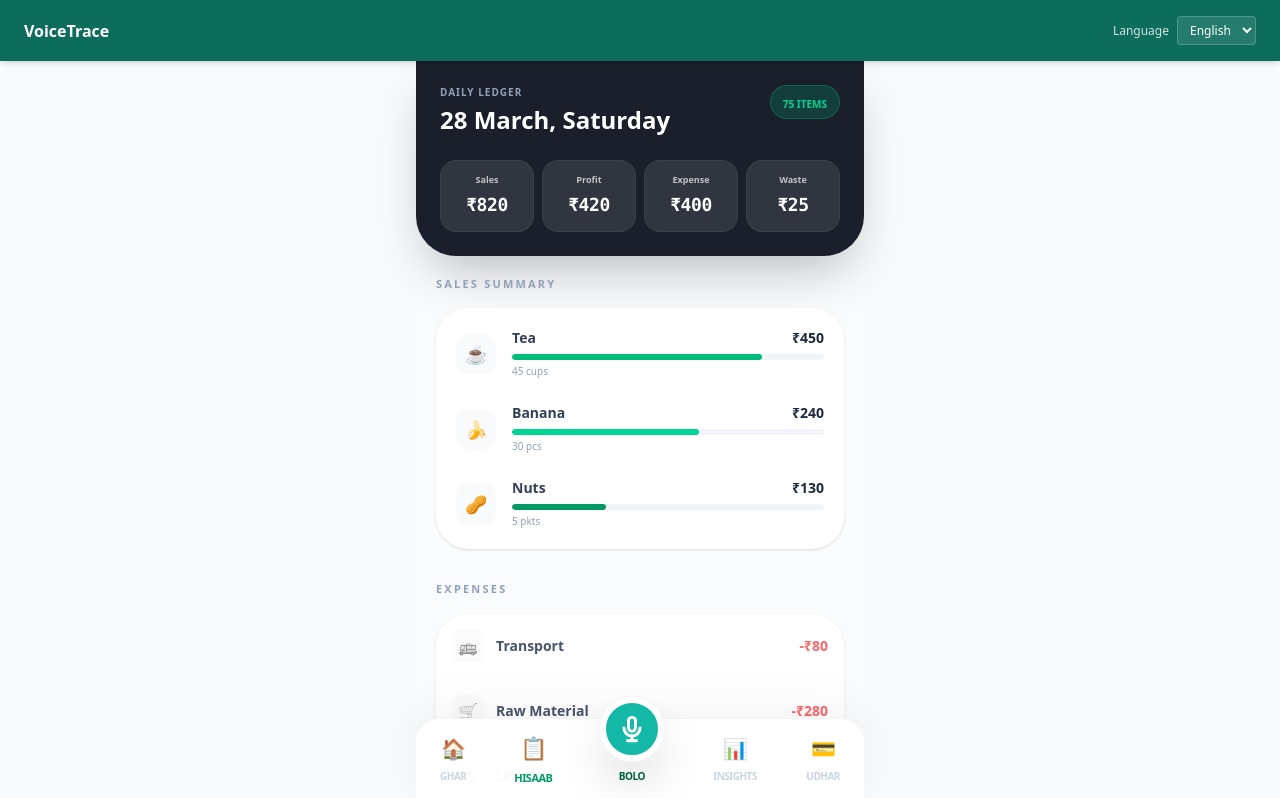
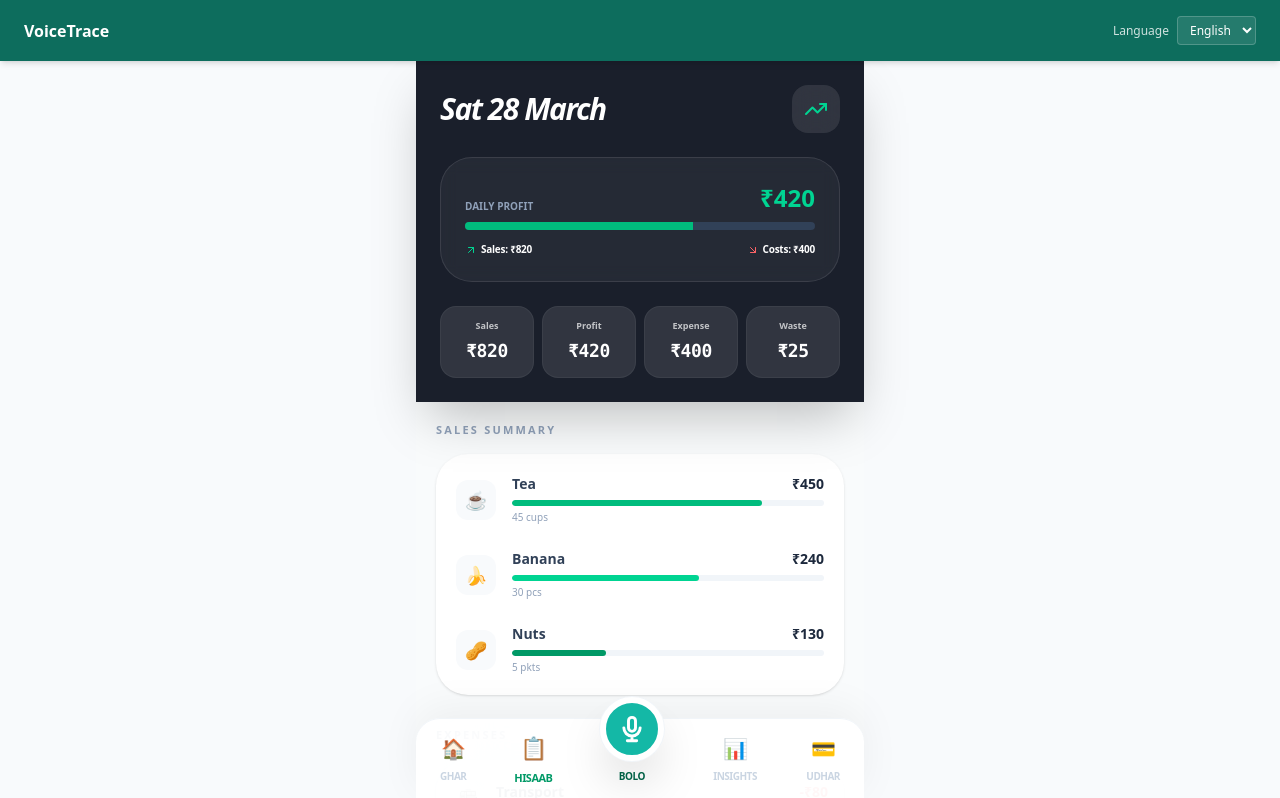
Before and after one commit to ayushhh101/voicetrace-frontend, a React (Vite) app: page /ledger in a window 1280 px wide. Shown: the top 798 px of the page. Built offline with nearby package versions, Linux system fonts and the light colour scheme.

Commit message:
fix ledger page

```diff
--- a/package.json
+++ b/package.json
@@ -12,8 +12,10 @@
   "dependencies": {
     "@tailwindcss/vite": "^4.2.2",
     "axios": "^1.14.0",
+    "framer-motion": "^12.38.0",
     "i18next": "^26.0.1",
     "i18next-browser-languagedetector": "^8.2.1",
+    "lucide-react": "^1.7.0",
     "ngrok": "^5.0.0-beta.2",
     "react": "^19.2.0",
     "react-dom": "^19.2.0",
--- a/src/pages/Ledger.jsx
+++ b/src/pages/Ledger.jsx
@@ -1,27 +1,59 @@
 import React from 'react';
+import { motion } from 'framer-motion';
+import { TrendingUp, ArrowUpRight, ArrowDownRight } from 'lucide-react';
 import { StatCard } from "./Home";
 
 const Ledger = () => {
   return (
-    <div className="max-w-md mx-auto min-h-screen bg-[#F9FBFC] pb-32">
-      {/* --- Dark Header Section --- */}
-      <header className="bg-[#1A1F2B] p-6 rounded-b-[40px] text-white shadow-2xl">
-        <div className="flex justify-between items-start mb-6">
-          <div>
-            <p className="text-slate-400 text-[10px] font-bold uppercase tracking-widest">Daily Ledger</p>
-            <h1 className="text-2xl font-black mt-1">28 March, Saturday</h1>
+    <div className="max-w-md mx-auto min-h-screen bg-[#F9FBFC] pb-32 font-sans antialiased">
+
+      {/* --- New High-Impact Dark Header --- */}
+      <header className="bg-[#1A1F2B] p-6 text-white shadow-2xl relative overflow-hidden">
+        <div className="relative z-10">
+          <div className="flex justify-between items-center mb-6">
+            <motion.div
+              initial={{ opacity: 0, x: -20 }}
+              animate={{ opacity: 1, x: 0 }}
+            >
+              <h1 className="text-3xl font-black italic tracking-tighter">Sat 28 March</h1>
+            </motion.div>
+            <div className="bg-white/10 p-3 rounded-2xl backdrop-blur-md">
+              <TrendingUp className="text-emerald-400" size={24} />
+            </div>
           </div>
-          <div className="bg-emerald-500/20 px-3 py-1 rounded-full border border-emerald-500/30">
-            <span className="text-[10px] font-bold text-emerald-400 uppercase">75 items</span>
+
+          {/* Profit Visualization Box */}
+          <div className="bg-white/5 p-6 rounded-[32px] border border-white/10 backdrop-blur-sm mb-6">
+            <div className="flex justify-between items-end mb-2">
+              <p className="text-[10px] font-bold text-slate-400 uppercase">Daily Profit</p>
+              <p className="text-2xl font-black text-emerald-400">₹420</p>
+            </div>
+            <div className="h-2 w-full bg-slate-700 rounded-full overflow-hidden flex">
+              <motion.div
+                initial={{ width: 0 }}
+                animate={{ width: '65%' }}
+                className="bg-emerald-500 h-full"
+              />
+            </div>
+            <div className="flex justify-between mt-3">
+              <div className="flex items-center gap-1">
+                <ArrowUpRight size={12} className="text-emerald-400" />
+                <span className="text-[10px] font-bold tracking-tight">Sales: ₹820</span>
+              </div>
+              <div className="flex items-center gap-1">
+                <ArrowDownRight size={12} className="text-red-400" />
+                <span className="text-[10px] font-bold tracking-tight">Costs: ₹400</span>
+              </div>
+            </div>
           </div>
-        </div>
 
-        {/* Top Stats Grid */}
-        <div className="grid grid-cols-4 gap-2">
-          <StatCard label="Sales" value="820" />
-          <StatCard label="Profit" value="420" />
-          <StatCard label="Expense" value="400" />
-          <StatCard label="Waste" value="25" />
+          {/* Top Stats Grid (Kept exactly as requested) */}
+          <div className="grid grid-cols-4 gap-2">
+            <StatCard label="Sales" value="820" />
+            <StatCard label="Profit" value="420" />
+            <StatCard label="Expense" value="400" />
+            <StatCard label="Waste" value="25" />
+          </div>
         </div>
       </header>
 
@@ -97,13 +129,6 @@ const Ledger = () => {
 
 /* --- Sub-Components --- */
 
-const StatMini = ({ label, val, color }) => (
-  <div className="bg-white/5 p-2 rounded-xl text-center border border-white/5">
-    <p className={`text-sm font-black ${color}`}>₹{val}</p>
-    <p className="text-[8px] font-bold uppercase opacity-40">{label}</p>
-  </div>
-);
-
 const ProgressItem = ({ icon, label, total, sub, percent, color }) => (
   <div className="flex gap-4 items-center">
     <div className="w-10 h-10 bg-slate-50 rounded-xl flex items-center justify-center text-lg">{icon}</div>
@@ -133,7 +158,12 @@ const ExpenseRow = ({ icon, label, val, border = true }) => (
 const Bar = ({ height, label, val, color }) => (
   <div className="flex flex-col items-center gap-2">
     <p className="text-[9px] font-bold text-slate-400">{val}</p>
-    <div className={`${color} w-10 ${height} rounded-t-lg transition-all duration-500`} />
+    <motion.div
+      initial={{ height: 0 }}
+      animate={{ height: height.replace('h-', '') * 4 }} // Simple conversion for animation
+      className={`${color} w-10 rounded-t-lg transition-all duration-500`}
+      style={{ height: `${parseInt(height.replace('h-', '')) * 0.25}rem` }}
+    />
     <p className="text-[10px] font-bold text-slate-500">{label}</p>
   </div>
 );
```
Also changed, not shown: 1 other file (tests, documents, lock files or other folders).
